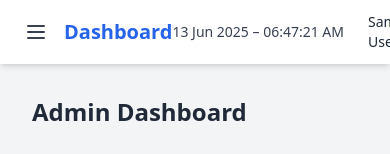
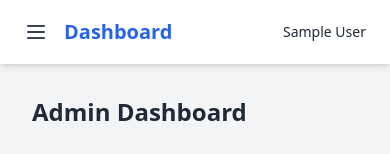
Before and after one commit to ASIM9684/office_dashboard_frontend, a React (Create React App) app: page / in a window 390 px wide. Shown: the top 154 px of the page. Built offline with nearby package versions, Linux system fonts and the light colour scheme; no server answers; sample sign-in values are in the browser's storage.

Commit message:
fix: Update Header component to hide clock on medium screens and above for improved responsiveness

```diff
--- a/src/admin_panel/component/Layout/Header.jsx
+++ b/src/admin_panel/component/Layout/Header.jsx
@@ -57,9 +57,11 @@ const Header = ({ toggleSidebar }) => {
 
       <div className="flex items-center gap-6">
         {/* Clock */}
-        <div className="text-sm text-gray-700 text-right leading-tight whitespace-nowrap">
-          <div>{`${formattedDate} – ${formattedTime}`}</div>
-        </div>
+      {/* Clock - hidden on md and below */}
+<div className="text-sm text-gray-700 text-right leading-tight whitespace-nowrap hidden lg:block">
+  <div>{`${formattedDate} – ${formattedTime}`}</div>
+</div>
+
 
 
         <div
```
